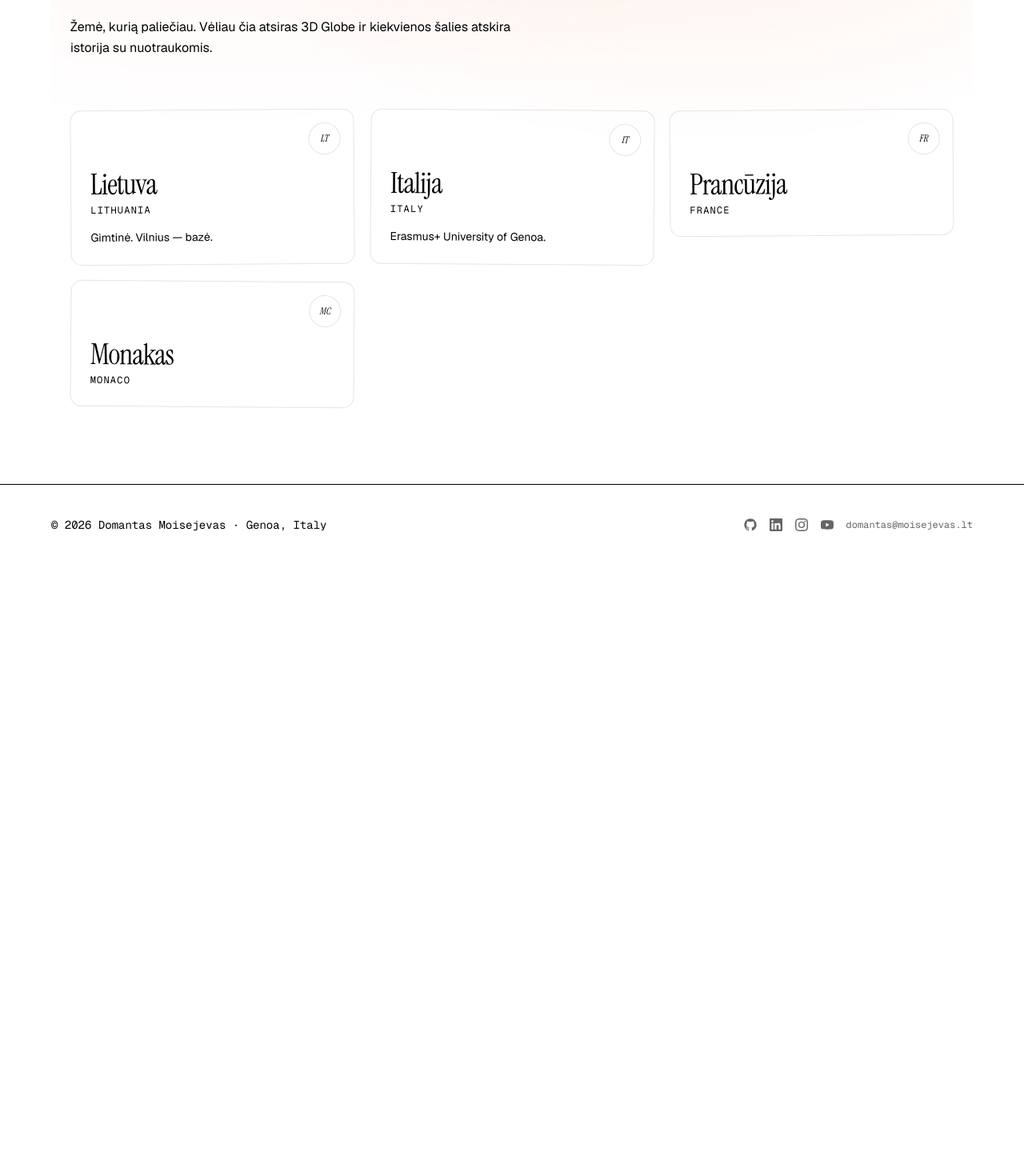
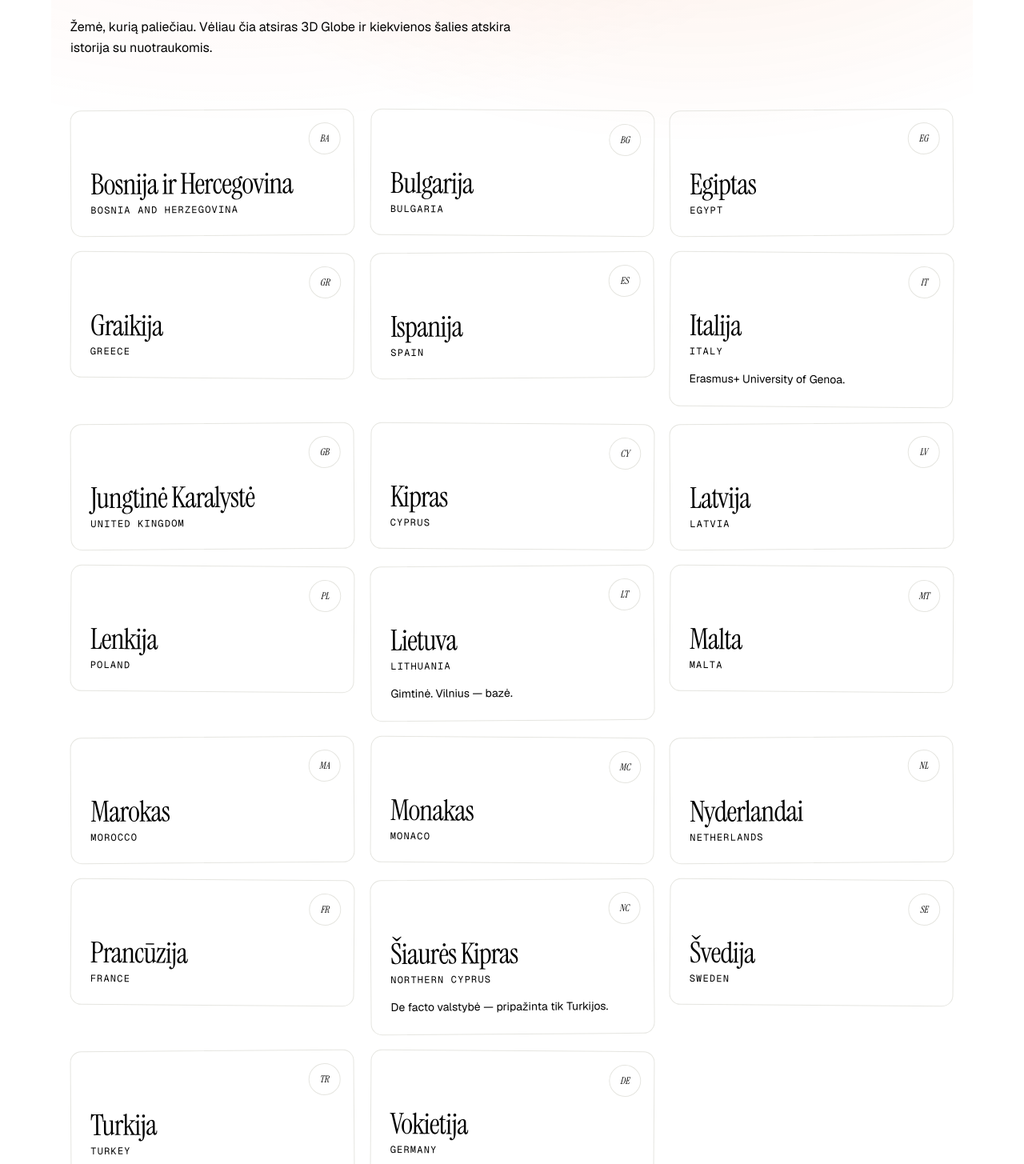
Before and after one commit to DomantasCode/domantasmoisejevas-lt, a Next.js app: page /travels in a window 1280 px wide. Shown: the part 220-1675 px from the top of the page at 80% size. Before the commit the page ends 926 px from the top, so only its background shows below. Built offline with nearby package versions, Linux system fonts and the light colour scheme.

Commit message:
feat(content): add all 20 visited countries

```diff
--- a/src/data/countries.ts
+++ b/src/data/countries.ts
@@ -8,14 +8,41 @@ export interface Country {
   images?: string[] // paths under /public, e.g. '/photos/travels/it-1.jpg'
 }
 
-// TODO: pildyti su Been app eksportu (~20 šalių)
+// 20 šalių. Surūšiuota pagal lietuvišką pavadinimą.
 export const countries: Country[] = [
   {
-    code: 'LT',
-    name: 'Lithuania',
-    nameLt: 'Lietuva',
+    code: 'BA',
+    name: 'Bosnia and Herzegovina',
+    nameLt: 'Bosnija ir Hercegovina',
     visited: true,
-    notes: ['Gimtinė. Vilnius — bazė.'],
+    images: [],
+  },
+  {
+    code: 'BG',
+    name: 'Bulgaria',
+    nameLt: 'Bulgarija',
+    visited: true,
+    images: [],
+  },
+  {
+    code: 'EG',
+    name: 'Egypt',
+    nameLt: 'Egiptas',
+    visited: true,
+    images: [],
+  },
+  {
+    code: 'GR',
+    name: 'Greece',
+    nameLt: 'Graikija',
+    visited: true,
+    images: [],
+  },
+  {
+    code: 'ES',
+    name: 'Spain',
+    nameLt: 'Ispanija',
+    visited: true,
     images: [],
   },
   {
@@ -28,9 +55,52 @@ export const countries: Country[] = [
     images: [],
   },
   {
-    code: 'FR',
-    name: 'France',
-    nameLt: 'Prancūzija',
+    code: 'GB',
+    name: 'United Kingdom',
+    nameLt: 'Jungtinė Karalystė',
+    visited: true,
+    images: [],
+  },
+  {
+    code: 'CY',
+    name: 'Cyprus',
+    nameLt: 'Kipras',
+    visited: true,
+    images: [],
+  },
+  {
+    code: 'LV',
+    name: 'Latvia',
+    nameLt: 'Latvija',
+    visited: true,
+    images: [],
+  },
+  {
+    code: 'PL',
+    name: 'Poland',
+    nameLt: 'Lenkija',
+    visited: true,
+    images: [],
+  },
+  {
+    code: 'LT',
+    name: 'Lithuania',
+    nameLt: 'Lietuva',
+    visited: true,
+    notes: ['Gimtinė. Vilnius — bazė.'],
+    images: [],
+  },
+  {
+    code: 'MT',
+    name: 'Malta',
+    nameLt: 'Malta',
+    visited: true,
+    images: [],
+  },
+  {
+    code: 'MA',
+    name: 'Morocco',
+    nameLt: 'Marokas',
     visited: true,
     images: [],
   },
@@ -41,4 +111,47 @@ export const countries: Country[] = [
     visited: true,
     images: [],
   },
+  {
+    code: 'NL',
+    name: 'Netherlands',
+    nameLt: 'Nyderlandai',
+    visited: true,
+    images: [],
+  },
+  {
+    code: 'FR',
+    name: 'France',
+    nameLt: 'Prancūzija',
+    visited: true,
+    images: [],
+  },
+  {
+    code: 'NC',
+    name: 'Northern Cyprus',
+    nameLt: 'Šiaurės Kipras',
+    visited: true,
+    notes: ['De facto valstybė — pripažinta tik Turkijos.'],
+    images: [],
+  },
+  {
+    code: 'SE',
+    name: 'Sweden',
+    nameLt: 'Švedija',
+    visited: true,
+    images: [],
+  },
+  {
+    code: 'TR',
+    name: 'Turkey',
+    nameLt: 'Turkija',
+    visited: true,
+    images: [],
+  },
+  {
+    code: 'DE',
+    name: 'Germany',
+    nameLt: 'Vokietija',
+    visited: true,
+    images: [],
+  },
 ]
```
